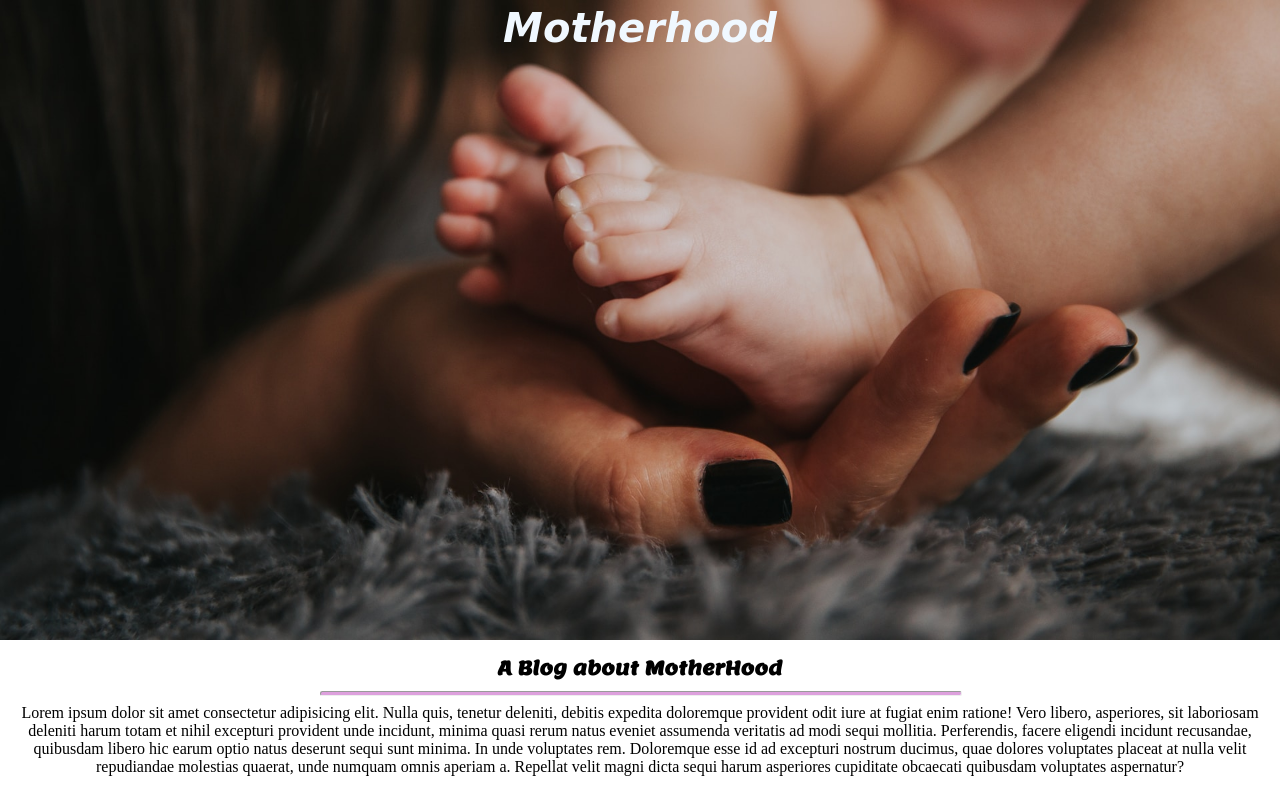
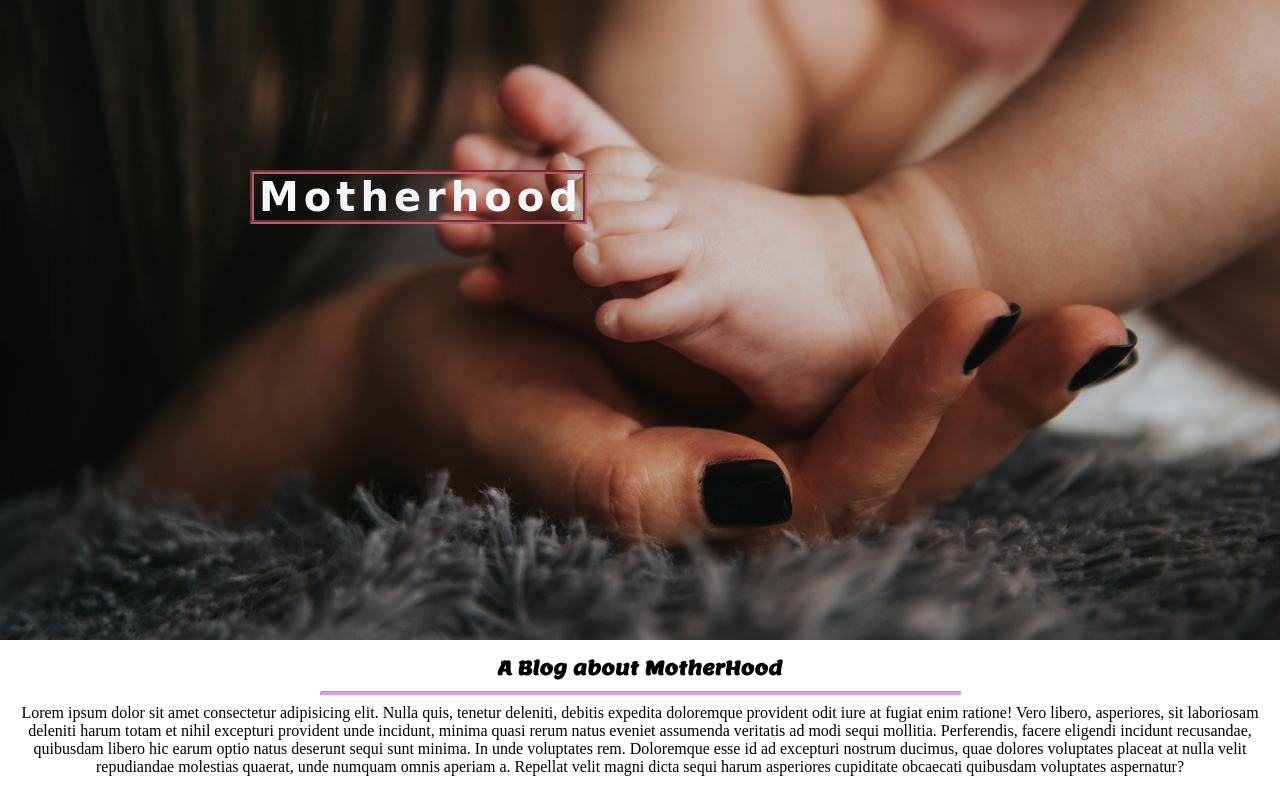
Before and after one commit to samiha782/conceptual-html-css, a plain HTML site: page index.html in a window 1280 px wide. Drawn offline with Linux system fonts and the light colour scheme.

Commit message:
update text section

```diff
--- a/index.html
+++ b/index.html
@@ -9,7 +9,7 @@
 </head>
 <body>
     <div class="hero">
-        <h1><em>Motherhood</em></h1>
+        <h1 id="head">Motherhood</h1>
     </div>
     <div class="article">
         <h2>A Blog about MotherHood</h2>
--- a/styles/style.css
+++ b/styles/style.css
@@ -1,4 +1,5 @@
 @import url('https://fonts.googleapis.com/css2?family=Lemon&display=swap');
+
 *{
     margin: 0;
     padding: 0;
@@ -9,15 +10,23 @@ background-image: url('../images/mh.jpg');
 background-size: cover;
 background-position:bottom center;
 height:80vh;
+position: relative;
 }
 .hero h1{
-    color: aliceblue;
+    color: rgba(242, 246, 249);
     font-size: 40px;
     font-weight: 700;
-    font-family:cursive;
-    /* letter-spacing:20px ; */
-    text-align: center;
-    padding-top: 5px;
+    font-family: cursive;
+    letter-spacing:5px ;
+    text-align:center;
+    /* padding-top:20%; */
+    padding-left: 5px;
+}
+#head{
+    border: 4px groove rgb(191, 86, 103);
+    position: absolute;
+    top: 170px;
+    left:250px;
 }
 .article h2{
     font-family: 'Lemon', serif;
```
